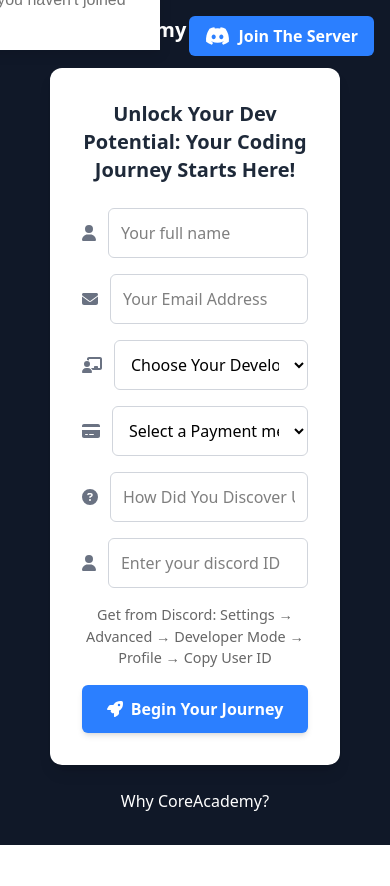
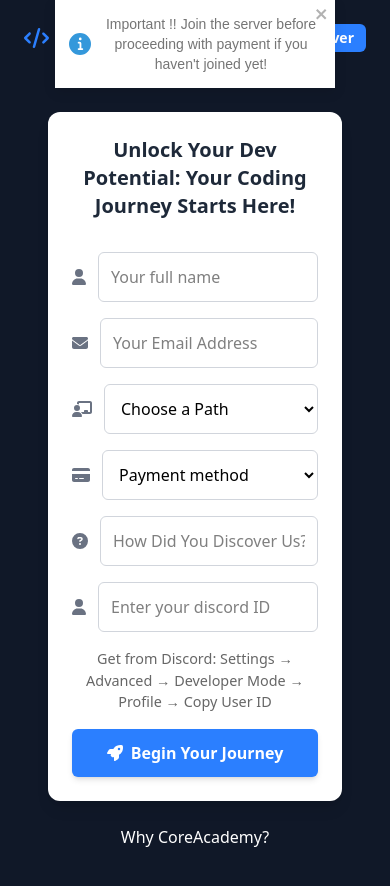
Before and after one commit to osborn-dev/coreAcademy-payment-gateway, a Next.js app: page / in a window 390 px wide. Shown: the top 886 px of the page. Before the commit the page ends 845 px from the top, so only its background shows below. Built offline with nearby package versions, Linux system fonts and the light colour scheme.

Commit message:
feat: mobile query changes

```diff
--- a/Components/HomeClient.js
+++ b/Components/HomeClient.js
@@ -40,7 +40,7 @@
   };
 
   useEffect(() => {
-    toast.info("Join the server before proceeding with payment if you haven't joined yet", {
+    toast.info("Important !! Join the server before proceeding with payment if you haven't joined yet!", {
       position: "top-center",
       autoClose: 6000,
       hideProgressBar: true,
@@ -102,28 +102,28 @@
   };
 
   return (
-    <main className="min-h-screen bg-gray-900 flex items-center justify-center p-4 sm:p-4 lg:p-6 relative overflow-hidden">
+    <main className="min-h-screen bg-gray-900 flex items-center justify-center p-6 sm:p-4 lg:p-6 relative overflow-hidden">
       {/* Logo */}
-      <div className="absolute top-4 left-4 sm:top-6 sm:left-6 lg:top-8 lg:left-8 flex items-center gap-2 z-20">
+      <div className="absolute top-6 left-6 sm:top-6 sm:left-6 lg:top-8 lg:left-8 flex items-center gap-2 z-20">
         <FontAwesomeIcon icon={faCode} className="text-blue-500 text-xl sm:text-xl" />
-        <span className="text-xl sm:text-xl lg:text-2xl font-semibold text-white">CoreAcademy</span>
+        <span className="text-lg sm:text-xl lg:text-2xl font-semibold text-white">CoreAcademy</span>
       </div>
 
       {/* Navigation Links */}
-      <div className="absolute top-4 right-4 sm:top-6 sm:right-6 lg:top-8 lg:right-8 flex items-center gap-3 sm:gap-4 z-20">
+      <div className="absolute top-6 right-6 sm:top-6 sm:right-6 lg:top-8 lg:right-8 flex items-center gap-3 sm:gap-4 z-20">
         <Link
           href="/about"
-          className="text-base sm:text-base lg:text-lg text-white hover:text-blue-300 transition-colors hidden sm:block"
+          className="text-sm sm:text-base lg:text-lg text-white hover:text-blue-300 transition-colors hidden sm:block"
         >
-          Why CoreAcademy???
+          Why CoreAcademy?
         </Link>
         <a
-          href="https://discord.gg/eqQhNkcCm9"
-          className="text-base sm:text-base lg:text-lg text-white bg-blue-500 px-4 py-2 sm:px-4 sm:py-2 rounded-md font-semibold hover:bg-blue-600 transition-colors flex items-center justify-center gap-2"
-        >
-          <FontAwesomeIcon icon={faDiscord} className="text-white text-xl sm:text-xl" />
-          Join The Server
-        </a>
+        href="https://discord.gg/eqQhNkcCm9"
+        className="text-sm sm:text-base lg:text-lg text-white bg-blue-500 px-3 py-1 sm:px-4 sm:py-2 rounded-md font-semibold hover:bg-blue-600 transition-colors flex items-center justify-center gap-1 sm:gap-2"
+      >
+        <FontAwesomeIcon icon={faDiscord} className="text-white text-lg sm:text-xl" />
+        Join The Server
+      </a>
       </div>
 
       {/* Animated Background Element */}
@@ -149,7 +149,7 @@
 
       {/* Form Section */}
       <motion.div
-        className="w-full max-w-[90%] sm:max-w-[450px] lg:max-w-[700px] p-4 sm:p-4 lg:p-6 relative z-10"
+        className="w-full max-w-[360px] sm:max-w-[450px] md:max-w-[630px] lg:max-w-[700px] p-6 sm:p-4 lg:p-6 relative z-10 mt-16 sm:mt-0"
         // TWEAK HERE: max-w-[90%] for mobile form width (~360px on 400px screens, ~600px on 828px screens)
         // Try: max-w-[85%], max-w-[95%], max-w-[500px], max-w-[600px] to adjust within 440px–630px
         initial={{ opacity: 0, y: 20 }}
@@ -157,13 +157,13 @@
         transition={{ duration: 0.6 }}
       >
         <form
-          className="bg-white mt-9 p-8 sm:p-6 lg:p-8 rounded-xl shadow-lg w-full"
+          className="bg-white p-6 sm:p-4 lg:p-8 rounded-xl shadow-lg w-full"
           // TWEAK HERE: p-8 for mobile form padding
           // Try: p-7, p-9, p-10 for more/less internal spacing
           onSubmit={handleSubmit}
         >
           <h1
-            className="text-xl sm:text-xl lg:text-2xl font-bold text-gray-800 mb-6 sm:mb-6 text-center"
+            className="text-xl sm:text-xl lg:text-2xl font-bold text-gray-800 mb-8 sm:mb-6 text-center"
           >
             Unlock Your Dev Potential: Your Coding Journey Starts Here!
           </h1>
@@ -181,7 +181,7 @@
               />
             </div>
 
-            <div className="flex items-center gap-3 sm:gap-3">
+            <div className="flex items-center gap-3 flex-1">
               <FontAwesomeIcon icon={faEnvelope} className="text-gray-500 text-base sm:text-base" />
               <input
                 type="email"
@@ -206,7 +206,7 @@
                 onChange={(e) => setRole(e.target.value)}
                 className="w-full p-3 text-base sm:text-base border border-gray-300 rounded-md focus:outline-none hover:border-gray-600 focus:ring-2 focus:ring-orange-500"
               >
-                <option value="">Choose Your Development Path</option>
+                <option value="">Choose a Path</option>
                 <option value="frontend">Frontend Development</option>
                 <option value="backend">Backend Development</option>
                 <option value="fullstack">Fullstack Development</option>
@@ -222,7 +222,7 @@
                 required
                 className="w-full p-3 text-base sm:text-base border border-gray-300 hover:border-gray-600 rounded-md focus:outline-none focus:ring-2 focus:ring-orange-500"
               >
-                <option value="">Select a Payment method</option>
+                <option value="">Payment method</option>
                 <option value="Paystack">Paystack</option>
                 <option value="Stripe">Stripe</option>
               </select>
@@ -291,8 +291,9 @@
 
       {/* Toast Notification */}
       <ToastContainer
-        className="fixed top-1/2 left-1/2 transform -translate-x-1/2 -translate-y-1/2 w-[90%] max-w-[320px] sm:max-w-[320px] text-base sm:text-base"
-      />
+        className="fixed top-4 w-full max-w-[280px] sm:max-w-[320px] text-sm sm:text-base z-50 toast-container-center"
+        toastClassName="bg-white text-gray-800 p-3 sm:p-4 rounded-lg shadow-lg text-center w-full"
+/>
     </main>
   );
 }
--- a/app/globals.css
+++ b/app/globals.css
@@ -1 +1,8 @@
 @import "tailwindcss";
+
+.toast-container-center {
+    left: 50% !important;
+    transform: translateX(-50%) !important;
+    margin-left: 0 !important;
+    margin-right: 0 !important;
+  }
```
